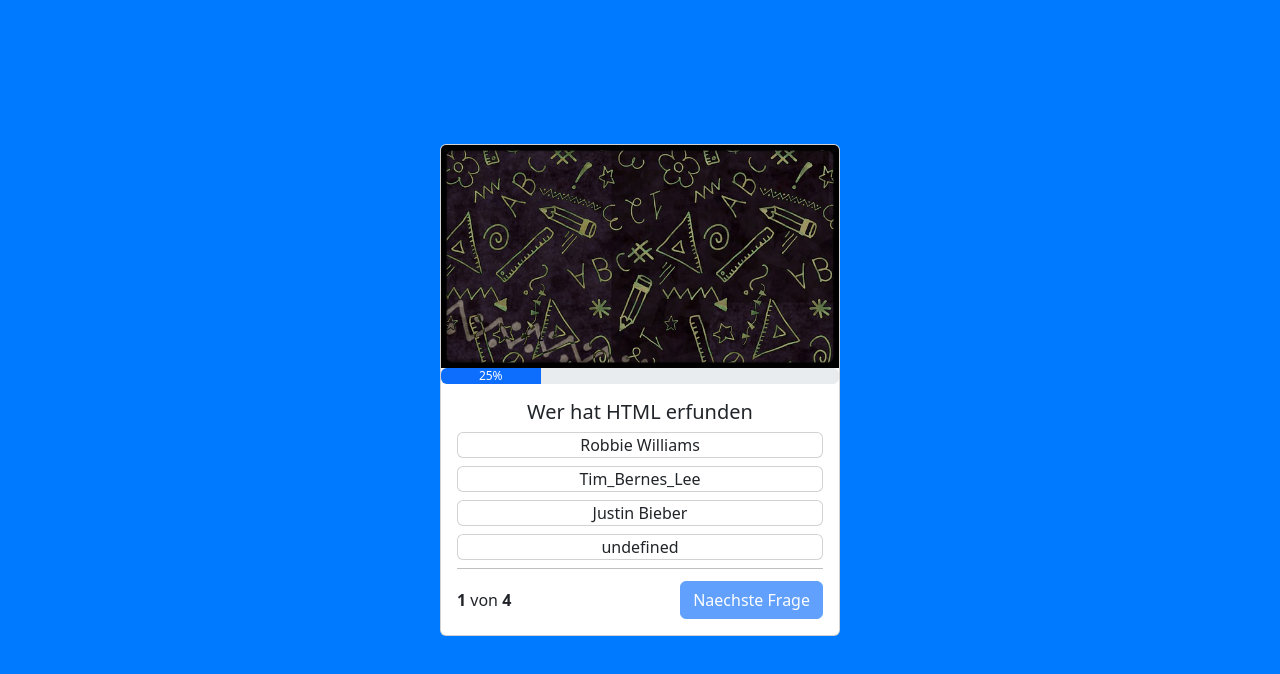
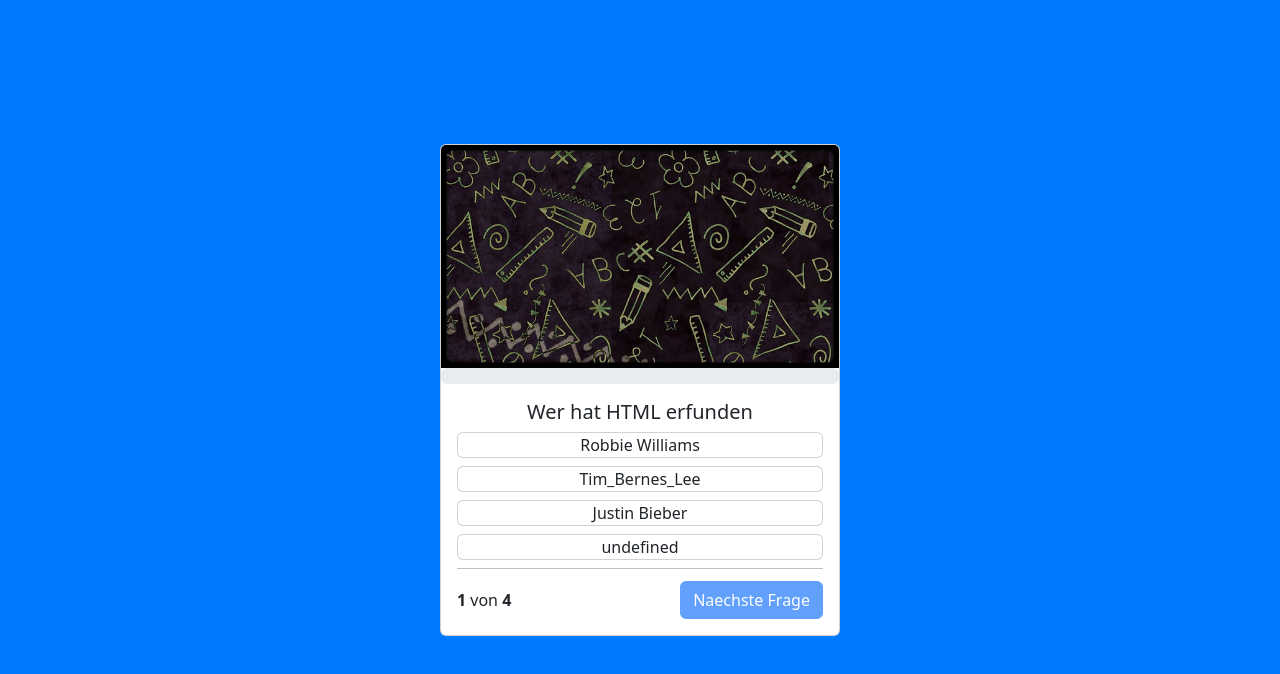
Before and after one commit to axmmxa/QuizApp, a plain HTML site: page index.html in a window 1280 px wide. Shown: the part 60-734 px from the top of the page. Drawn offline with nearby package versions, Linux system fonts and the light colour scheme.

```diff
--- a/index.html
+++ b/index.html
@@ -32,7 +32,7 @@
         <img src="img/pencil.jpg" id="header-image" class="card-img-top">
 
         <div class="progress">
-          <div class="progress-bar" role="progressbar" aria-label="Example with label" style="width: 25%;" aria-valuenow="25" aria-valuemin="0" aria-valuemax="100">25%</div>
+          <div id="progress-bar" class="progress-bar" role="progressbar" aria-label="Example with label" style="width: 25%;" aria-valuenow="25" aria-valuemin="0" aria-valuemax="100">25%</div>
         </div>
 
 
--- a/script.js
+++ b/script.js
@@ -63,9 +63,16 @@ function showQuestion() {
         document.getElementById('amount-of-right-questions').innerHTML = rightQuestions
 
         document.getElementById('header-image').src = 'img/win.jpg'
-    }else {
 
+        document.getElementById('progress-bar').innerHTML = `100%`
+        document.getElementById('progress-bar').style.width = `100%`
+    }else {  // show next question
 
+    let percent = currentQuestion / questions.length *100
+    document.getElementById('progress-bar').innerHTML = `${percent}%`
+    document.getElementById('progress-bar').style.width = `${percent}%`
+
+    console.log(percent)
 
     let question = questions[currentQuestion]
     // show question
@@ -96,7 +103,7 @@ function answer(selection) {            // Answere right or wrong
         rightQuestions++
 
 
-    } else { // show next question
+    } else {
         console.log("falsche Antwort")
         document.getElementById(selection).classList.add('bg-danger')
         document.getElementById(ifOfRightAnswer).classList.add('bg-success')
```
